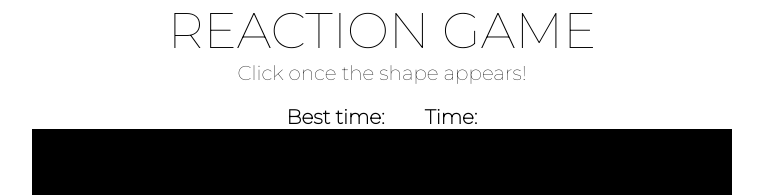
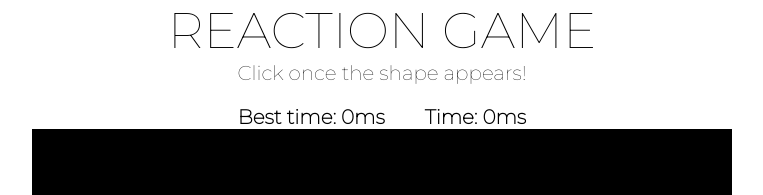
Before and after one commit to dazi-preface/javascript-reaction-game, a plain HTML site: page index.html in a window 1280 px wide. Shown: the top 195 px of the page, without its empty margins (258-1021 px from the left). Drawn offline with Linux system fonts and the light colour scheme.

Commit message:
Update index.html

```diff
--- a/index.html
+++ b/index.html
@@ -13,8 +13,8 @@
 	<p id ="description">Click once the shape appears!</p>
 
 	<div id="container">
-		<strong id="highscore">Best time:</strong>
-		<strong id="timer">Time:</strong>
+		<strong id="highscore">Best time: 0ms</strong>
+		<strong id="timer">Time: 0ms</strong>
 	</div>
 
 	<canvas id="canvas" width="700" height="500"></canvas>
```
